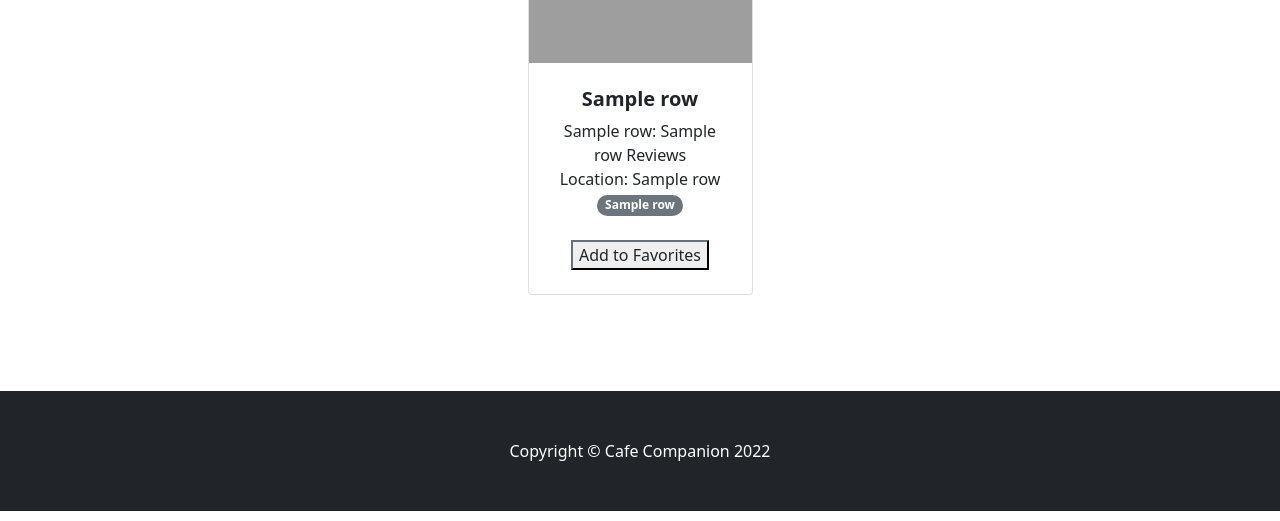
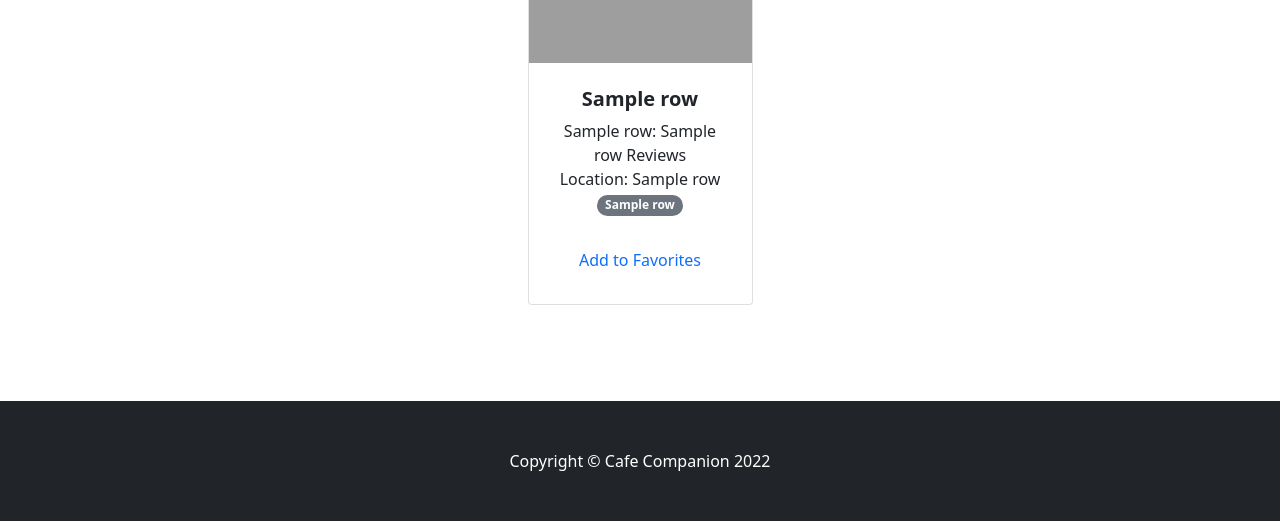
Before and after one commit to dclark2727/pythonwebtut, a Flask app: template templates/home.html in a window 1280 px wide. Shown: the part 554-1075 px from the top of the page. Run offline with Flask 2, Linux system fonts and the light colour scheme; data comes from the database, SQL or seed files in the repository; the template is opened without the code that fills it: values that come from a table or form of the project are taken from there, most other values are stand-ins (such as "Sample title", 1, 10 or a date in 2020); parts of the project's set-up code (start-up, migrations or seed data) failed here and were passed over; some libraries are stand-ins or nearby versions; grey boxes are pictures that could not be loaded.

Commit message:
Add files via upload

```diff
--- a/templates/home.html
+++ b/templates/home.html
@@ -72,7 +72,7 @@
                                 <div class="card-footer p-4 pt-0 border-top-0 bg-transparent">
                                     {% set favorite = [row[0], row[1] , row[2] , row[3] , row[4] , row[5] ,row[6]] %}
                                     <div class="text-center">
-                                        <button type="submit" class="btn-outline-dark mt-auto" href = "/favorites" >Add to Favorites</a>
+                                        <a class="nav-item nav-link" id="favorites" href = "/add-favorites" >Add to Favorites</a>
                                     </div>
                                 </div>
                             </div>
```
